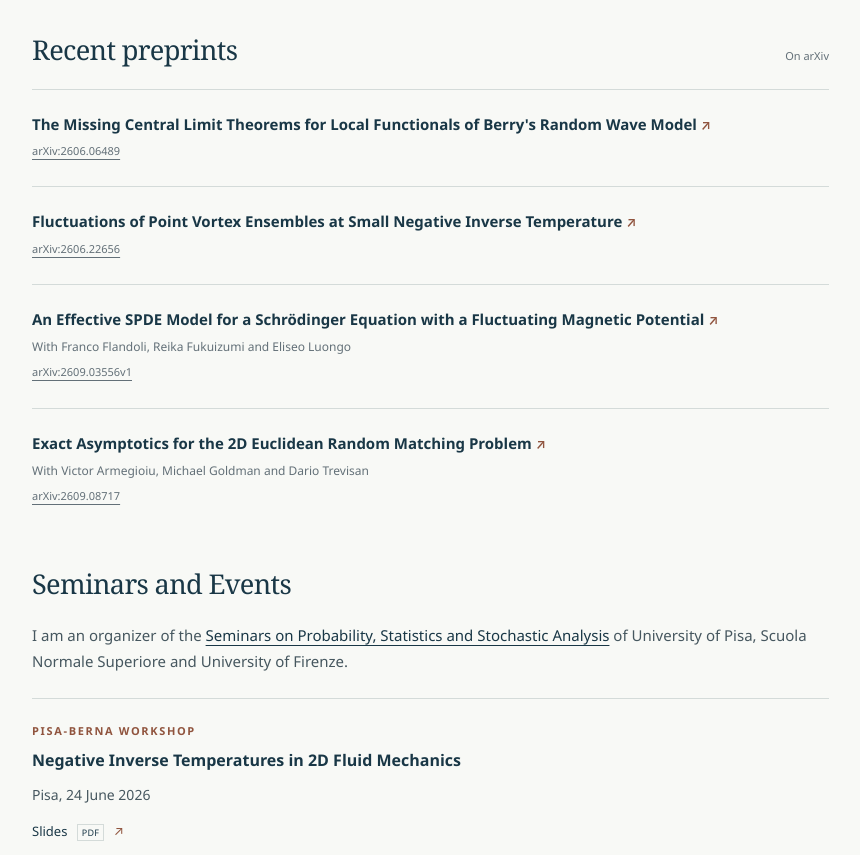
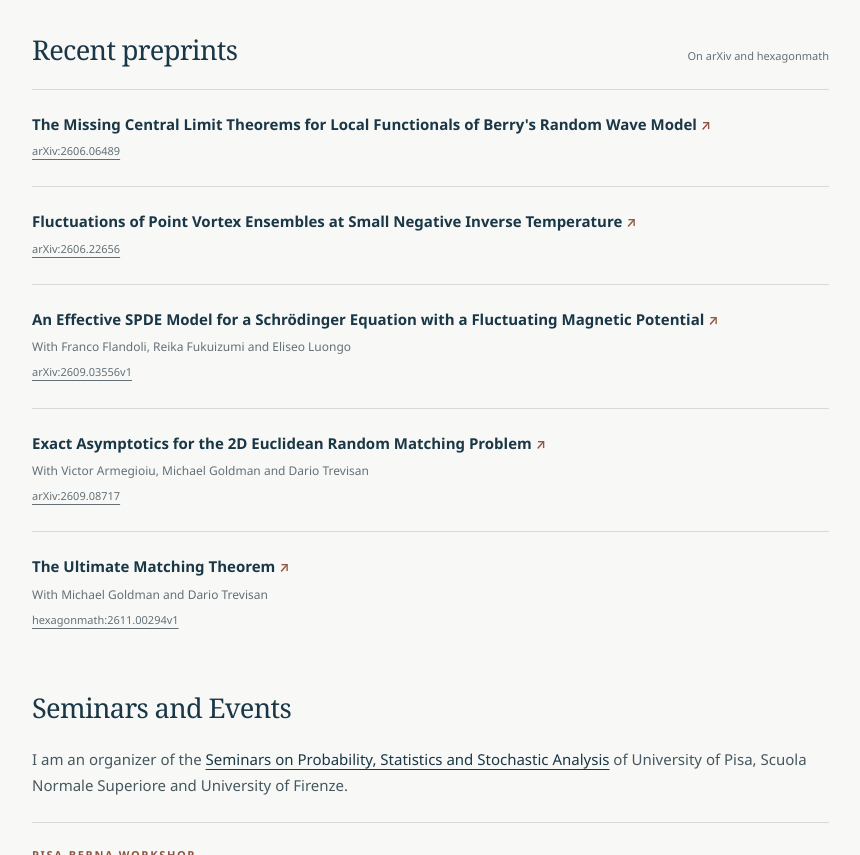
Before and after one commit to grottofrancesco/grottofrancesco.github.io, a plain HTML site: page research.html in a window 1280 px wide. Shown: the part 1998-2853 px from the top of the page, without its empty margins (351-1211 px from the left). Drawn offline with Linux system fonts and the light colour scheme.

Commit message:
Add The Ultimate Matching Theorem to recent preprints

```diff
--- a/research.html
+++ b/research.html
@@ -143,7 +143,7 @@
           <section class="preprints-section" id="recent-preprints" aria-labelledby="preprints-title">
             <div class="section-heading">
               <h2 id="preprints-title">Recent preprints</h2>
-              <span class="section-note">On arXiv</span>
+              <span class="section-note">On arXiv and hexagonmath</span>
             </div>
             <ul class="preprint-list">
               <li>
@@ -163,6 +163,11 @@
                 <h3><a href="https://arxiv.org/abs/2609.08717">Exact Asymptotics for the 2D Euclidean Random Matching Problem <span aria-hidden="true">↗</span></a></h3>
                 <p class="publication-authors">With <a href="https://scholar.google.com/citations?user=Z60sWWUAAAAJ&amp;hl=en">Victor Armegioiu</a>, <a href="https://www.cmap.polytechnique.fr/~michael.goldman/">Michael Goldman</a> and <a href="https://web.dm.unipi.it/trevisan/it/">Dario Trevisan</a></p>
                 <a class="publication-source" href="https://arxiv.org/abs/2609.08717">arXiv:2609.08717</a>
+              </li>
+              <li>
+                <h3><a href="https://hexagonmath.org/2611.00294v1">The Ultimate Matching Theorem <span aria-hidden="true">↗</span></a></h3>
+                <p class="publication-authors">With <a href="https://www.cmap.polytechnique.fr/~michael.goldman/">Michael Goldman</a> and <a href="https://web.dm.unipi.it/trevisan/it/">Dario Trevisan</a></p>
+                <a class="publication-source" href="https://hexagonmath.org/2611.00294v1">hexagonmath:2611.00294v1</a>
               </li>
             </ul>
           </section>
```
